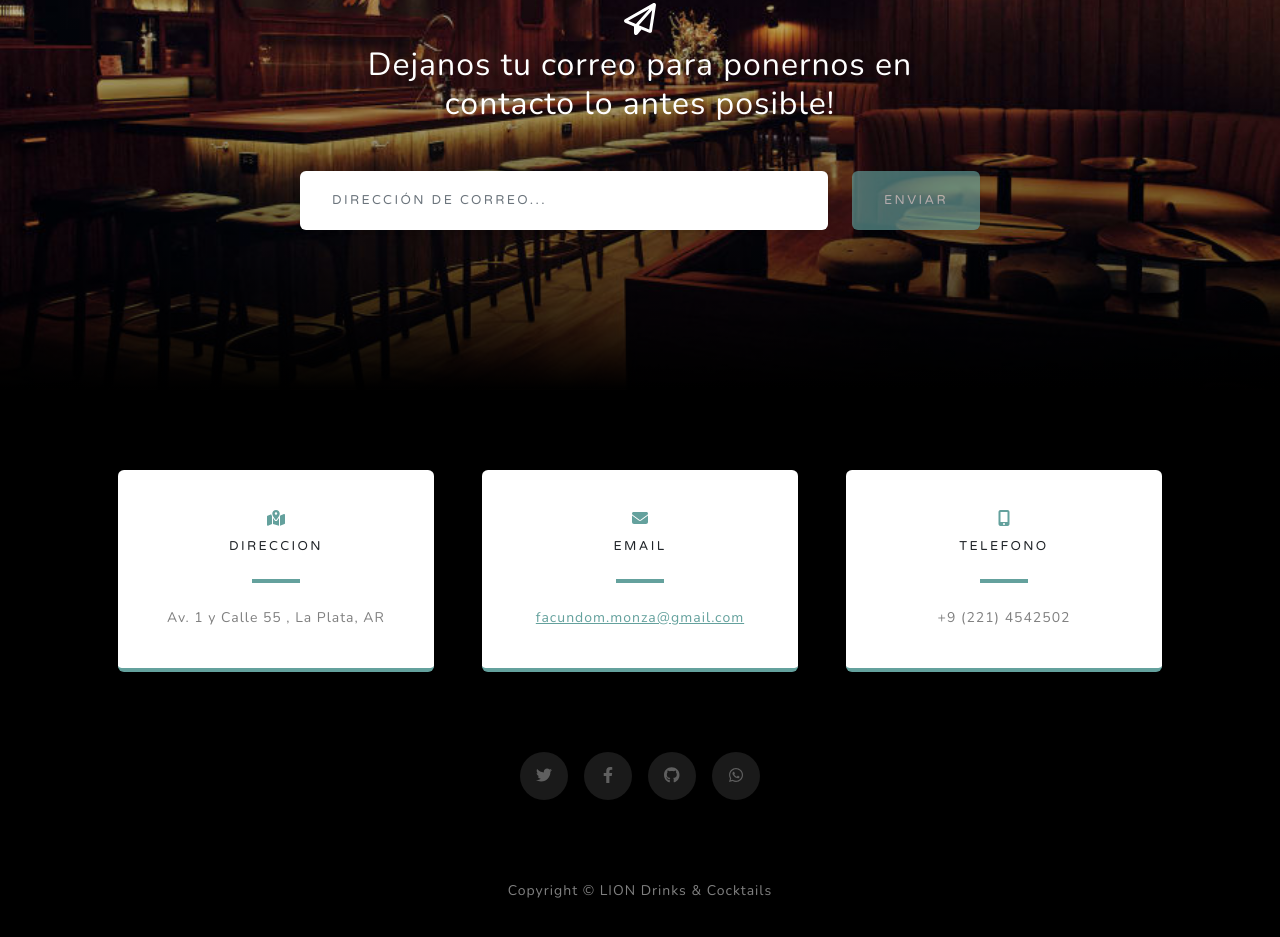
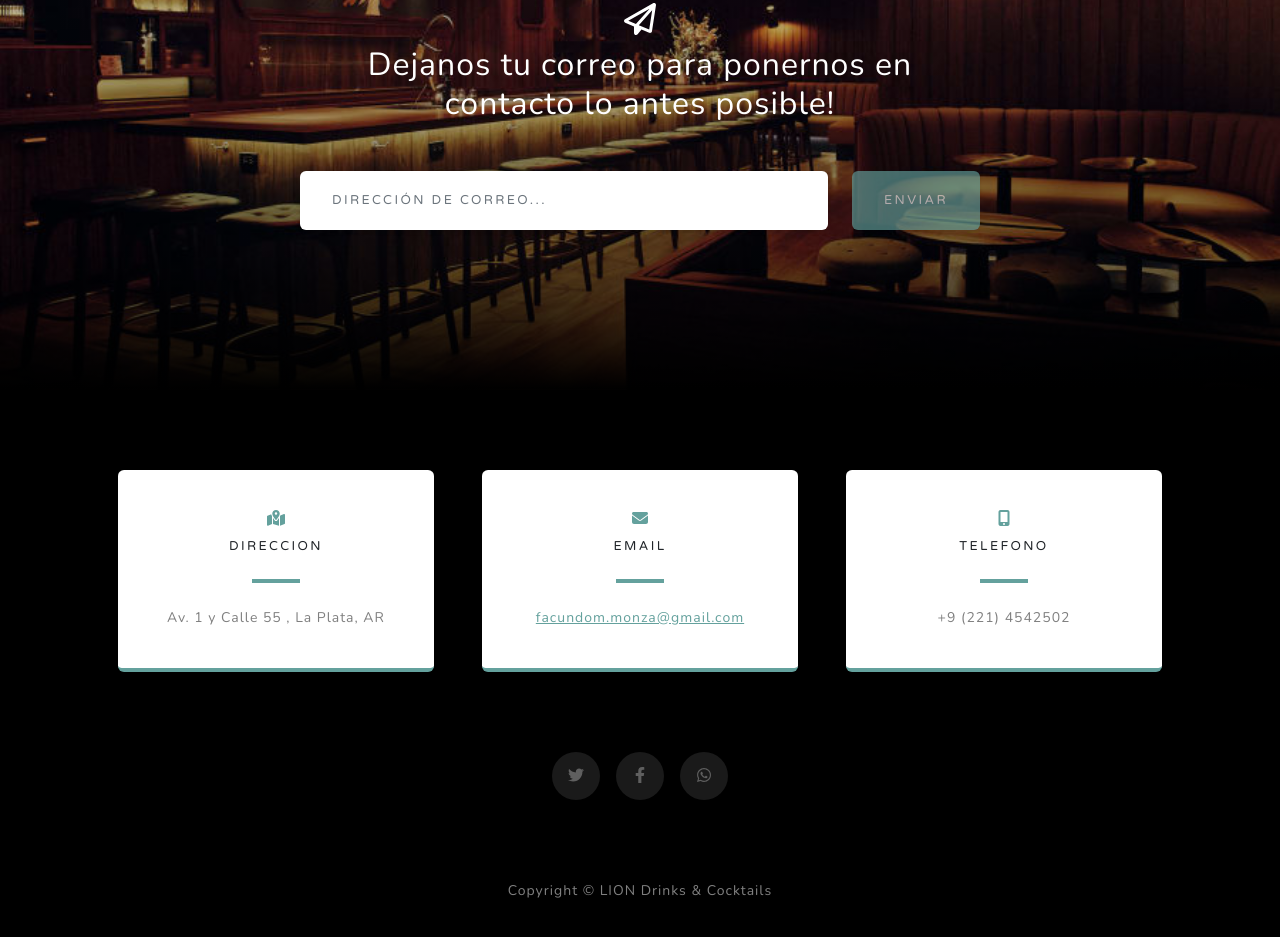
Before and after one commit to facumonza/finallion, a plain HTML site: page index.html in a window 1280 px wide. Shown: the part 2830-3767 px from the top of the page. Drawn offline with nearby package versions, Linux system fonts and the light colour scheme.

Commit message:
Add files via upload

```diff
--- a/index.html
+++ b/index.html
@@ -173,7 +173,6 @@
                 <div class="social d-flex justify-content-center">
                     <a class="mx-2" href="https://twitter.com/" target="_blank"><i class="fab fa-twitter"></i></a>
                     <a class="mx-2" href="https://www.facebook.com/" target="_blank"><i class="fab fa-facebook-f"></i></a>
-                    <a class="mx-2" href="https://www.github.com/" target="_blank"><i class="fab fa-github"></i></a>
                     <a class="mx-2" href="https://wa.me/+5492214542502" target="_blank"><i class="fab fa-whatsapp"></i></a>
                 </div>
             </div>
```
